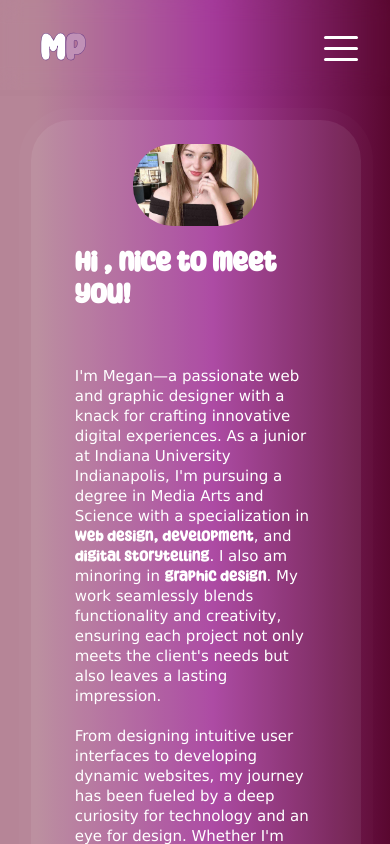
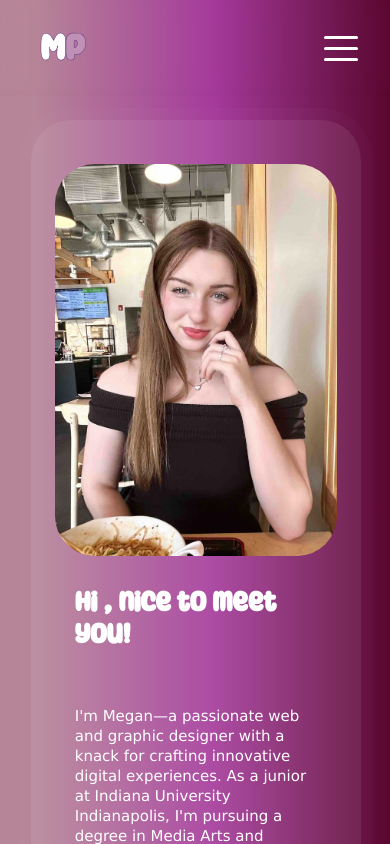
Before and after one commit to megpalmq/meganpalmqPortfolio, a SvelteKit app: page /about in a window 390 px wide. Built offline with nearby package versions, Linux system fonts and the light colour scheme; a web font is replaced by a local one.

Commit message:
fixed about media query meg image

```diff
--- a/src/routes/main.css
+++ b/src/routes/main.css
@@ -1299,35 +1299,6 @@ h6 {
     width: 560px;
   }
 }
-@media screen and (max-width: 600px) {
-  .about-wrapper {
-    margin: 130px auto 0 auto;
-  }
-  .about-wrapper .about-main {
-    flex-direction: column;
-    max-width: 370px;
-    min-width: 370px;
-    height: 1200px;
-  }
-  .about-wrapper .about-main img {
-    width: 300px;
-    height: 300px;
-    margin-top: 12px;
-  }
-  .about-wrapper .about-main .about-desc h2 {
-    font-size: 34px;
-  }
-  .about-wrapper .about-main .about-desc p {
-    font-size: 15px;
-  }
-  .about-wrapper .about-main .about-desc .about-skills span {
-    font-size: 14px;
-  }
-  .site-wrapper .resume-wrapper .resume-pdf-view {
-    width: 420px;
-    height: 620px;
-  }
-}
 @media screen and (max-width: 440px) {
   .site-wrapper .resume-header h1 {
     font-size: 40px;
@@ -1345,32 +1316,7 @@ h6 {
     margin-top: 260px;
   }
 }
-@media screen and (max-width: 375px) {
-  .site-wrapper .home-wrapper .home-desc .intro {
-    font-size: 18px;
-  }
-  .site-wrapper .home-wrapper .home-desc h1 {
-    font-size: 24px;
-    max-width: 330px;
-  }
-  .site-wrapper .home-wrapper .home-desc .name {
-    margin-right: 150px;
-    font-size: 45px;
-  }
-  .site-wrapper .home-wrapper .socials {
-    width: 94%;
-    margin-top: 20px;
-  }
-  .site-wrapper .home-wrapper .socials .social-box {
-    width: 100%;
-    margin-right: 22px;
-  }
-  .site-wrapper .resume-wrapper .resume-pdf-view {
-    width: 300px;
-    height: 400px;
-  }
-}
-@media (max-width: 430px) {
+@media (max-width: 530px) {
   .nav-holder .logo a {
     margin-left: 0px;
   }
@@ -1383,6 +1329,107 @@ h6 {
   .home-wrapper .home-desc {
     margin-left: 50px;
     margin-top: 50px;
+  }
+  .home-wrapper .home-desc .intro {
+    font-size: 14px;
+  }
+  .home-wrapper .home-desc h1 {
+    font-size: 24px;
+    max-width: 330px;
+  }
+  .home-wrapper .socials {
+    width: 94%;
+    margin-top: 20px;
+  }
+  .home-wrapper .socials .social-box {
+    width: 100%;
+    margin-right: 22px;
+  }
+  .about-wrapper {
+    margin: 120px auto 0 auto;
+  }
+  .about-wrapper .about-main {
+    flex-direction: column;
+    max-width: 330px;
+    min-width: 330px;
+    min-height: 1500px;
+    position: relative;
+    right: 8px;
+  }
+  .about-wrapper .about-main .meg {
+    margin-top: 20px;
+    width: 100%;
+    height: 75%;
+  }
+  .about-wrapper .about-main .about-desc h2 {
+    margin-top: 10px;
+    font-size: 18px;
+  }
+  .about-wrapper .about-main .about-desc p {
+    font-size: 15px;
+  }
+  .about-wrapper .about-main .about-desc .about-skills span {
+    font-size: 14px;
+  }
+  .projects-wrapper .projects-header {
+    font-size: 22px;
+    width: 100%;
+    padding: 10px;
+  }
+  .projects-wrapper .project-box {
+    width: 300px;
+    flex-direction: column;
+    align-items: center;
+    height: 480px;
+  }
+  .projects-wrapper .project-box img {
+    width: 250px;
+    height: 160px;
+    object-fit: cover;
+    margin-bottom: 6px;
+    margin-top: 0;
+  }
+  .projects-wrapper .project-box .project-desc {
+    width: 90%;
+    margin: 0 auto;
+  }
+  .projects-wrapper .project-box .project-desc .project-skills {
+    display: flex;
+    width: 100%;
+    flex-wrap: wrap;
+    row-gap: 10px;
+    margin-top: 0px;
+  }
+  .projects-wrapper .project-box .project-desc .project-skills span {
+    font-size: 13px;
+    padding: 2px 10px;
+  }
+  .projects-wrapper .project-box .project-desc .desc {
+    font-size: 14px;
+  }
+  .projects-wrapper .project-box .project-desc .date {
+    font-size: 12px;
+  }
+  .projects-wrapper .project-box .project-desc .arrow-link {
+    display: none;
+  }
+  .projects-wrapper .project-box .project-desc .project-title h3 {
+    font-size: 22px;
+  }
+}
+@media (max-aspect-ratio: 9/16) {
+  .nav-holder .logo a {
+    margin-left: 0px;
+  }
+  .nav-holder .logo a .reg-logo {
+    display: none;
+  }
+  .nav-holder .logo a .mobile-logo {
+    display: block;
+  }
+  .home-wrapper .home-desc {
+    margin-left: 50px;
+    margin-top: -180px;
   }
   .home-wrapper .home-desc .intro {
     font-size: 14px;
@@ -1408,7 +1455,6 @@ h6 {
     min-width: 330px;
     height: 1160px;
     position: relative;
-    right: 8px;
   }
   .about-wrapper .about-main img {
     width: 280px;
@@ -1468,102 +1514,5 @@ h6 {
     font-size: 22px;
   }
 }
-@media (max-aspect-ratio: 9/16) {
-  .nav-holder .logo a {
-    margin-left: 0px;
-  }
-  .nav-holder .logo a .reg-logo {
-    display: none;
-  }
-  .nav-holder .logo a .mobile-logo {
-    display: block;
-  }
-  .home-wrapper .home-desc {
-    margin-left: 50px;
-    margin-top: -180px;
-  }
-  .home-wrapper .home-desc .intro {
-    font-size: 14px;
-  }
-  .home-wrapper .home-desc h1 {
-    font-size: 24px;
-    max-width: 330px;
-  }
-  .home-wrapper .socials {
-    width: 94%;
-    margin-top: 20px;
-  }
-  .home-wrapper .socials .social-box {
-    width: 100%;
-    margin-right: 22px;
-  }
-  .about-wrapper {
-    margin: 120px auto 0 auto;
-  }
-  .about-wrapper .about-main {
-    flex-direction: column;
-    max-width: 330px;
-    min-width: 330px;
-    height: 1160px;
-    position: relative;
-  }
-  .about-wrapper .about-main img {
-    width: 280px;
-    height: 280px;
-    margin-top: 12px;
-  }
-  .about-wrapper .about-main .about-desc h2 {
-    font-size: 27px;
-  }
-  .about-wrapper .about-main .about-desc p {
-    font-size: 15px;
-  }
-  .about-wrapper .about-main .about-desc .about-skills span {
-    font-size: 14px;
-  }
-  .projects-wrapper .projects-header {
-    font-size: 22px;
-  }
-  .projects-wrapper .project-box {
-    width: 300px;
-    flex-direction: column;
-    align-items: center;
-    height: 480px;
-  }
-  .projects-wrapper .project-box img {
-    width: 250px;
-    height: 160px;
-    object-fit: cover;
-    margin-bottom: 6px;
-    margin-top: 0;
-  }
-  .projects-wrapper .project-box .project-desc {
-    width: 90%;
-    margin: 0 auto;
-  }
-  .projects-wrapper .project-box .project-desc .project-skills {
-    display: flex;
-    width: 100%;
-    flex-wrap: wrap;
-    row-gap: 10px;
-    margin-top: 0px;
-  }
-  .projects-wrapper .project-box .project-desc .project-skills span {
-    font-size: 13px;
-    padding: 2px 10px;
-  }
-  .projects-wrapper .project-box .project-desc .desc {
-    font-size: 14px;
-  }
-  .projects-wrapper .project-box .project-desc .date {
-    font-size: 12px;
-  }
-  .projects-wrapper .project-box .project-desc .arrow-link {
-    display: none;
-  }
-  .projects-wrapper .project-box .project-desc .project-title h3 {
-    font-size: 22px;
-  }
-}
 
 /*# sourceMappingURL=main.css.map */
--- a/src/scss/media.scss
+++ b/src/scss/media.scss
@@ -300,44 +300,6 @@
   }
 }
 
-@media screen and (max-width: 600px) {
-  .about-wrapper {
-    margin: 130px auto 0 auto;
-    .about-main {
-      flex-direction: column;
-      max-width: 370px;
-      min-width: 370px;
-      height: 1200px;
-      img {
-        width: 300px;
-        height: 300px;
-        margin-top: 12px;
-      }
-      .about-desc {
-        h2 {
-          font-size: 34px;
-        }
-        p {
-          font-size: 15px;
-        }
-        .about-skills {
-          span {
-            font-size: 14px;
-          }
-        }
-      }
-    }
-  }
-  .site-wrapper {
-    .resume-wrapper {
-      .resume-pdf-view {
-        width: 420px;
-        height: 620px;
-      }
-    }
-  }
-}
-
 @media screen and (max-width: 440px) {
   .site-wrapper {
     .resume-header {
@@ -364,43 +326,7 @@
   }
 }
 
-@media screen and (max-width: 375px) {
-  .site-wrapper {
-    .home-wrapper {
-      .home-desc {
-        .intro {
-          font-size: 18px;
-        }
-        h1 {
-          font-size: 24px;
-          max-width: 330px;
-        }
-        .name {
-          margin-right: 150px;
-          font-size: 45px;
-        }
-      }
-      .socials {
-        width: 94%;
-        margin-top: 20px;
-        .social-box {
-          width: 100%;
-          margin-right: 22px;
-        }
-      }
-    }
-  }
-  .site-wrapper {
-    .resume-wrapper {
-      .resume-pdf-view {
-        width: 300px;
-        height: 400px;
-      }
-    }
-  }
-}
-
-@media (max-width: 430px) {
+@media (max-width: 530px) {
   .nav-holder {
     .logo {
       a {
@@ -441,17 +367,18 @@
       flex-direction: column;
       max-width: 330px;
       min-width: 330px;
-      height: 1160px;
+      min-height: 1500px;
       position: relative;
       right: 8px;
-      img {
-        width: 280px;
-        height: 280px;
-        margin-top: 12px;
+      .meg {
+        margin-top: 20px;
+        width: 100%;
+        height: 75%;
       }
       .about-desc {
         h2 {
-          font-size: 27px;
+          margin-top: 10px;
+          font-size: 18px;
         }
         p {
           font-size: 15px;
@@ -467,6 +394,8 @@
   .projects-wrapper {
     .projects-header {
       font-size: 22px;
+      width: 100%;
+      padding: 10px;
     }
     .project-box {
       width: 300px;
```
Also changed, not shown: 1 other file (tests, documents, lock files or other folders).
